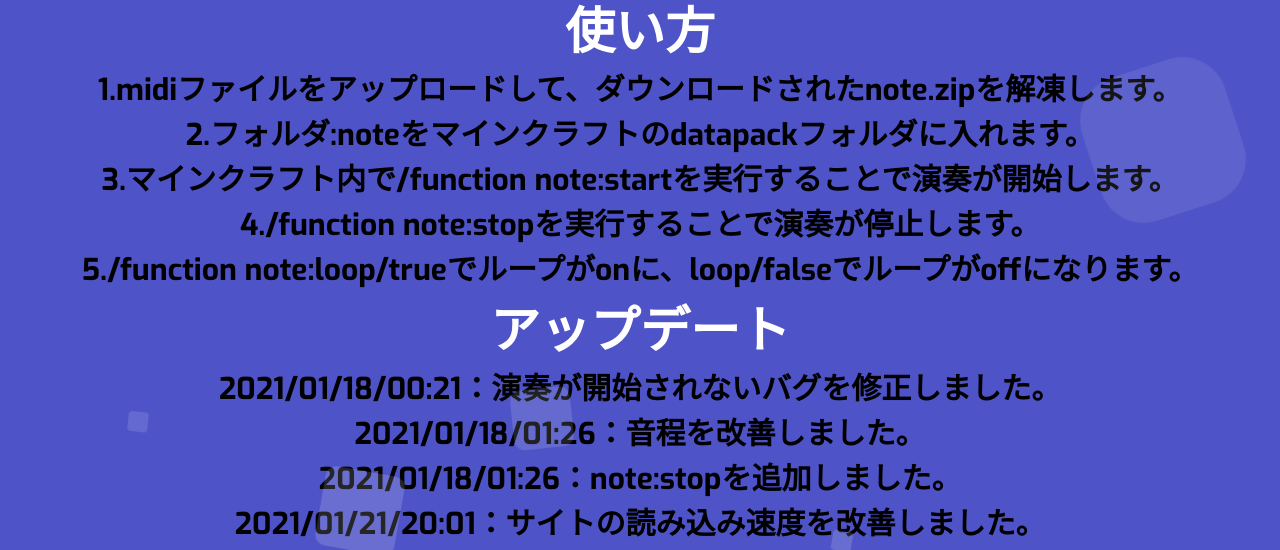
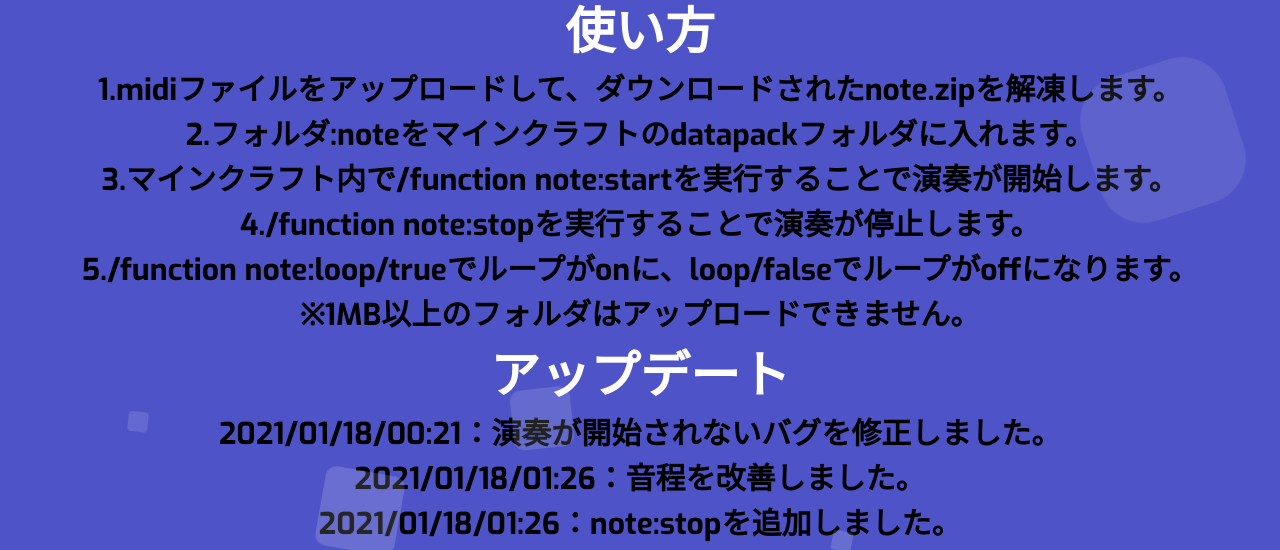
Before and after one commit to matcha1024/matcha1024-heroku, a Flask app: page /mc-note-functionner in a window 1280 px wide. Shown: the part 135-685 px from the top of the page. Run offline with Flask 2, Linux system fonts and the light colour scheme.

Commit message:
add caution

```diff
--- a/templates/index2.html
+++ b/templates/index2.html
@@ -413,6 +413,7 @@
         <h2>3.マインクラフト内で/function note:startを実行することで演奏が開始します。</h2>
         <h2>4./function note:stopを実行することで演奏が停止します。</h2>
         <h2>5./function note:loop/trueでループがonに、loop/falseでループがoffになります。</h2>
+        <h2>※1MB以上のフォルダはアップロードできません。</h2>
         <h1>アップデート</h1>
         <h2>2021/01/18/00:21：演奏が開始されないバグを修正しました。</h2>
         <h2>2021/01/18/01:26：音程を改善しました。</h2>
```
